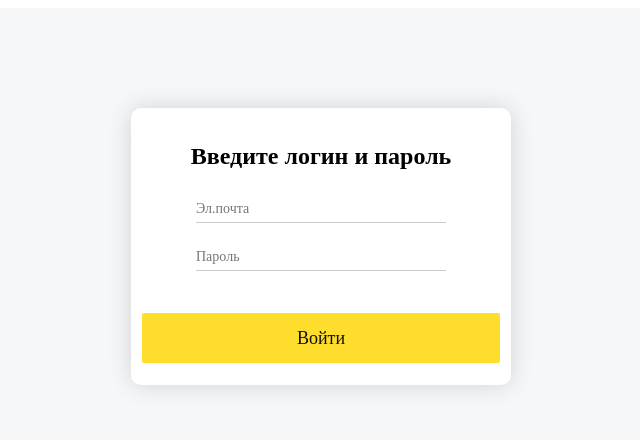
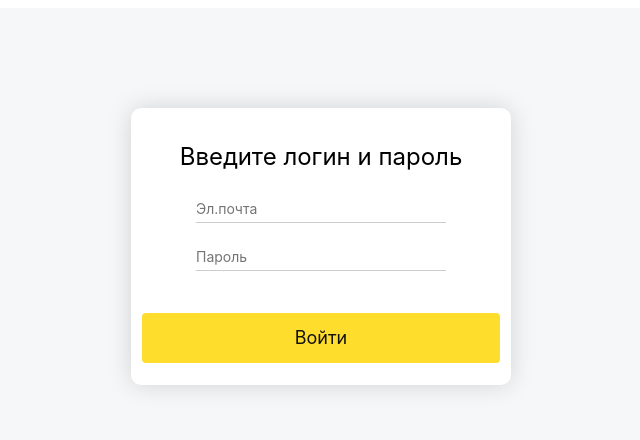
Before and after one commit to Suzanne-Samoilova/Todo-list-Heads-and-Hands, a React (Create React App) app: page / in a window 1280 px wide. Shown: the top 440 px of the page, without its empty margins (319-959 px from the left). Built offline with nearby package versions, Linux system fonts and the light colour scheme.

Commit message:
feat: fetch email&password to localhost:3001/users

```diff
--- /dev/null
+++ b/db.json
@@ -0,0 +1,54 @@
+{
+  "users": [
+    {
+      "id": 1,
+      "email": "osamoilov@ivi.ru",
+      "password": "dgdf"
+    },
+    {
+      "id": 2,
+      "email": "dfhaskjchar",
+      "password": "typicode"
+    },
+    {
+      "id": 3,
+      "email": "sdjvlksdj-server",
+      "password": "typicode"
+    },
+    {
+      "id": 4,
+      "email": "json-mnbcavlkdjvn",
+      "password": "typicode"
+    },
+    {
+      "id": 5,
+      "email": "jkdvakva",
+      "password": "typicode"
+    },
+    {
+      "id": 6,
+      "email": "json-server",
+      "password": "typicode"
+    },
+    {
+      "id": 7,
+      "email": "json-server",
+      "password": "typicode"
+    },
+    {
+      "id": 8,
+      "email": "json-server",
+      "password": "typicode"
+    },
+    {
+      "id": 9,
+      "email": "json-server",
+      "password": "typicode"
+    },
+    {
+      "id": 10,
+      "email": "json-server",
+      "password": "typicode"
+    }
+  ]
+}
--- a/package.json
+++ b/package.json
@@ -15,8 +15,10 @@
     "js-datepicker": "^5.18.0",
     "react": "^17.0.2",
     "react-dom": "^17.0.2",
+    "react-redux": "^7.2.6",
     "react-router-dom": "^5.3.0",
     "react-scripts": "4.0.3",
+    "redux": "^4.1.2",
     "redux-saga": "^1.1.3",
     "typescript": "^4.5.3",
     "web-vitals": "^1.1.2"
@@ -25,7 +27,8 @@
     "start": "react-scripts start",
     "build": "react-scripts build",
     "test": "react-scripts test",
-    "eject": "react-scripts eject"
+    "eject": "react-scripts eject",
+    "db:start": "json-server --watch db.json --port 3001"
   },
   "eslintConfig": {
     "extends": [
--- a/src/App.css
+++ b/src/App.css
@@ -2,6 +2,7 @@
   display: flex;
   background-color: #f5f7f9;
   min-height: 100vh;
-  font-family: 'Times New Roman', sans-serif;
+  /*font-family: 'Times New Roman', sans-serif;*/
+  font-family: TinkoffSans,-apple-system,BlinkMacSystemFont,Segoe UI,Roboto,Helvetica,Arial,sans-serif;
   -webkit-font-smoothing: antialiased;
 }
--- a/src/blocks/authorization/__button-save/authorization__button-save.css
+++ b/src/blocks/authorization/__button-save/authorization__button-save.css
@@ -1,6 +1,6 @@
 .authorization__button-save {
     border: none;
-    border-radius: 2px;
+    border-radius: 4px;
     width: 238px;
     min-height: 46px;
     color: #111;
--- a/src/blocks/authorization/__title/authorization__title.css
+++ b/src/blocks/authorization/__title/authorization__title.css
@@ -1,7 +1,8 @@
 .authorization__title {
     color: #000;
     font-style: normal;
-    font-weight: 900;
+    font-weight: 400;
+    letter-spacing: 0;
     font-size: 18px;
     line-height: 22px;
     margin: 25px 0 0;
--- a/src/components/Form.tsx
+++ b/src/components/Form.tsx
@@ -12,19 +12,33 @@ function Form() {
         setPassword(e.target.value)
     };
 
-    const handleForm = (e:React.FormEvent<HTMLFormElement>) => {
-
-    };
-
+    function handleSubmit(e:React.ChangeEvent<HTMLFormElement>) {
+        e.preventDefault();
+        fetch(`http://localhost:3001/users?email=${email}&password=${password}`)
+            .then(
+            (resp) => {
+                 return  resp.json()
+            }
+        ).then(
+            (matchedUsers) => {
+                if (matchedUsers.length) {
+                    console.log(matchedUsers, "Юзер найден!")
+                    document.location.href = 'http://stackoverflow.com'
+                } else {
+                    console.log(matchedUsers, "Такого юзера нет!")
+                }
+            }
+        )
+    }
 
     return (
         <div className="authorization">
             <h2 className="authorization__title">
                 Введите логин и пароль
             </h2>
-            <form className="authorization__form" onSubmit={handleForm}>
+            <form className="authorization__form" onSubmit={handleSubmit}>
                 <input className="authorization__form-input" id="email"
-                       type="text"
+                       type="email"
                        name="email"
                        placeholder="Эл.почта"
                        required
```
Also changed, not shown: 1 other file (tests, documents, lock files or other folders).
